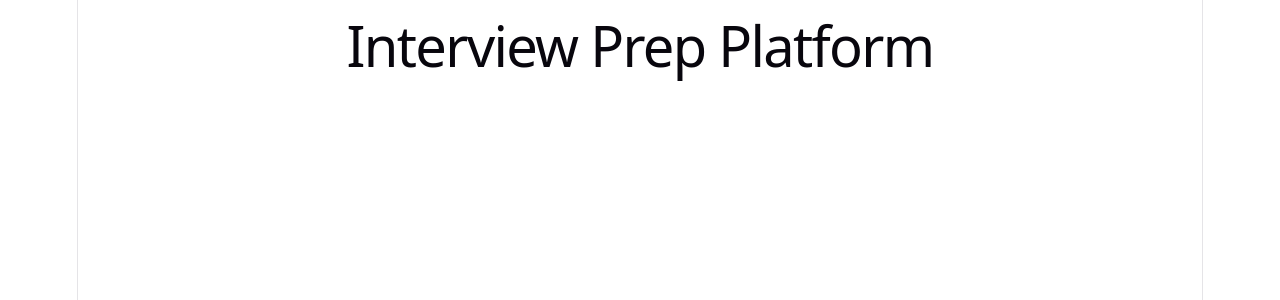
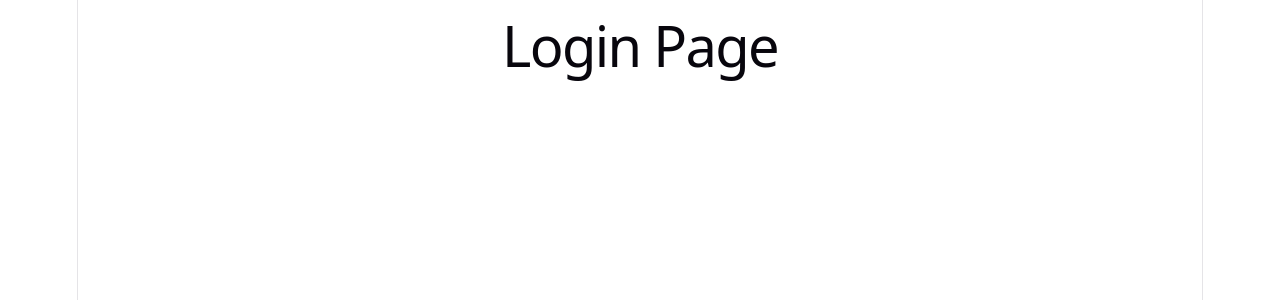
Before and after one commit to Ajaykumbhar/sde-interview-platform-frontend, a React (Vite) app: page /login in a window 1280 px wide. Shown: the top 300 px of the page. Built offline with nearby package versions, Linux system fonts and the light colour scheme.

Commit message:
Configured React Router and application routing

```diff
--- a/src/App.tsx
+++ b/src/App.tsx
@@ -1,7 +1,7 @@
-import HomePage from "./pages/home/HomePage";
+import AppRoutes from "./routes/AppRoutes";
 
 function App() {
-  return <HomePage />;
+  return <AppRoutes />;
 }
 
 export default App;
--- /dev/null
+++ b/src/pages/auth/LoginPage.tsx
@@ -0,0 +1,5 @@
+function LoginPage() {
+  return <h1>Login Page</h1>;
+}
+
+export default LoginPage;
--- /dev/null
+++ b/src/routes/AppRoutes.tsx
@@ -0,0 +1,16 @@
+import { BrowserRouter, Routes, Route } from "react-router-dom";
+
+import HomePage from "../pages/home/HomePage";
+import LoginPage from "../pages/auth/LoginPage";
+
+function AppRoutes() {
+  return (
+    <BrowserRouter>
+      <Routes>
+        <Route path="/" element={<HomePage />} />
+        <Route path="/login" element={<LoginPage />} />
+      </Routes>
+    </BrowserRouter>
+  );
+}
+export default AppRoutes;
```
Also changed, not shown: src/components/NavBar.tsx (added, +9 -0 lines), src/layouts/MainLayout.tsx (added, +16 -0 lines).
